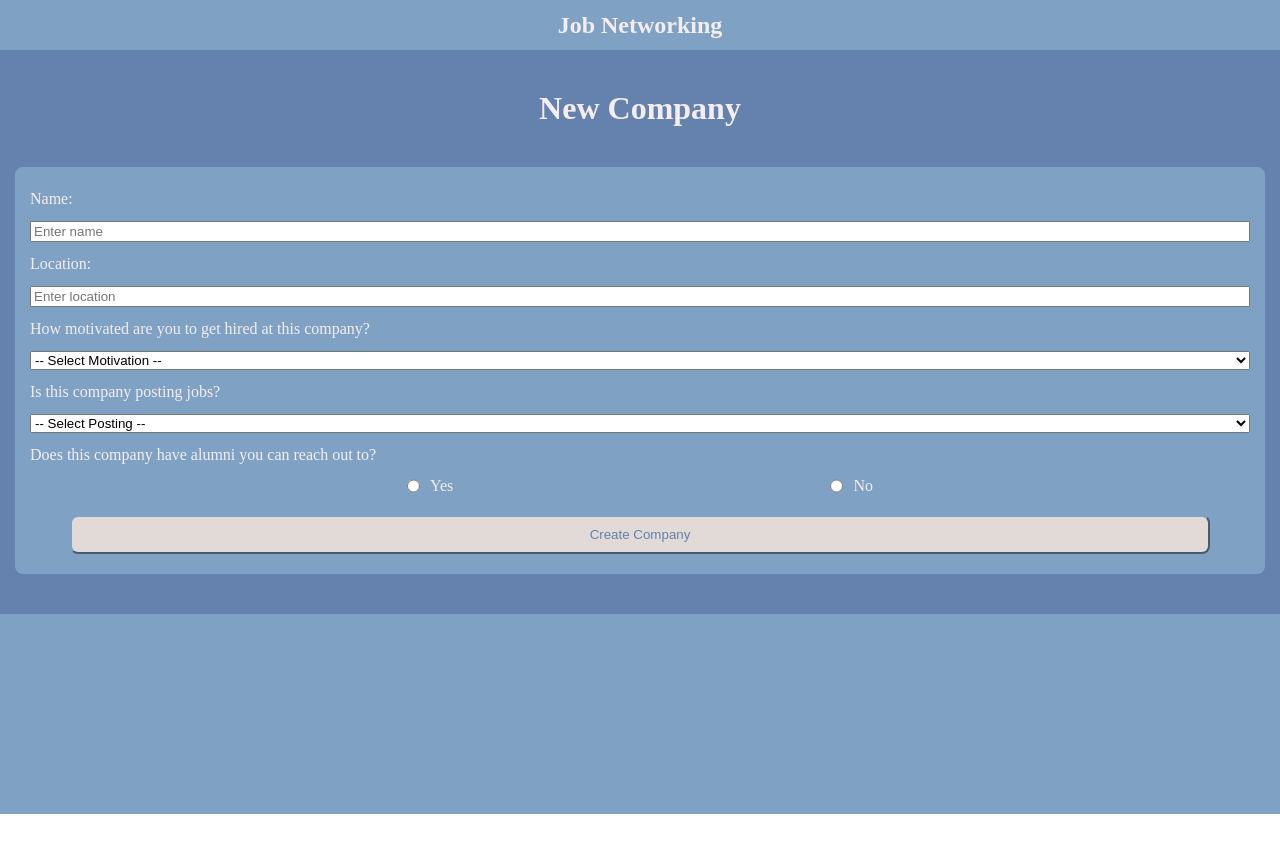
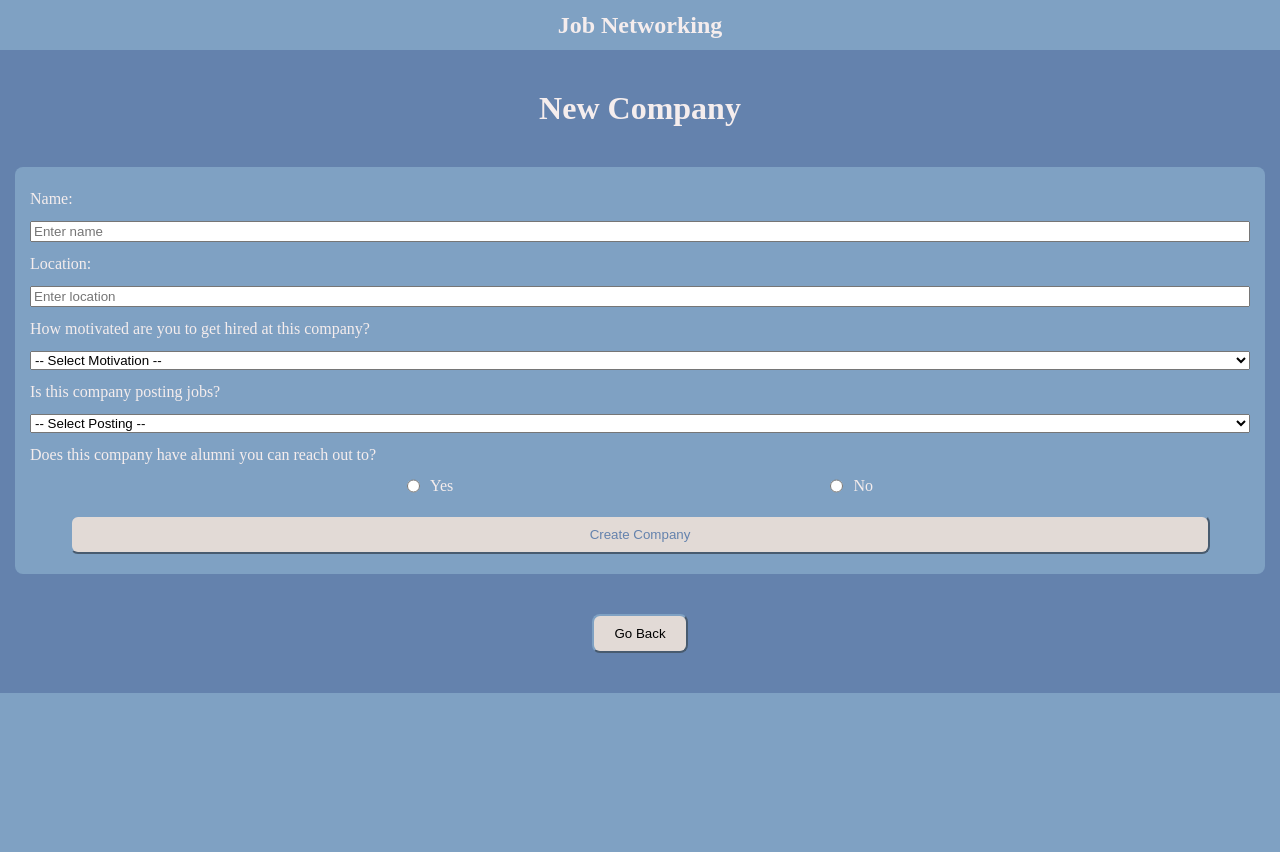
Before and after one commit to jcogs94/job-networking, a React (Vite) app in the folder frontend/: page /companies/new in a window 1280 px wide. Shown: the top 852 px of the page. Before the commit the page ends 814 px from the top, so only its background shows below. Built offline with nearby package versions, Linux system fonts and the light colour scheme; no server answers.

Commit message:
go back buttons added/updated

```diff
--- a/frontend/src/components/Contacts/Contacts.jsx
+++ b/frontend/src/components/Contacts/Contacts.jsx
@@ -39,7 +39,7 @@ const Contacts = () => {
             </div>
             <div id="contacts-buttons">
                 <button onClick={() => navigate(`/companies/${company._id}/contacts/new`)}>Add Contact</button>
-                <button onClick={() => navigate('/companies')}>Go Back</button>
+                <button onClick={() => navigate(-1)}>Go Back</button>
             </div>
         </div>
     </>
--- a/frontend/src/components/NewCompany/NewCompany.jsx
+++ b/frontend/src/components/NewCompany/NewCompany.jsx
@@ -84,6 +84,7 @@ const NewCompany = () => {
                 </div>
                 <button type="submit">Create Company</button>
             </form>
+            <button onClick={() => navigate(-1)}>Go Back</button>
         </div>
     </>
 }
```
